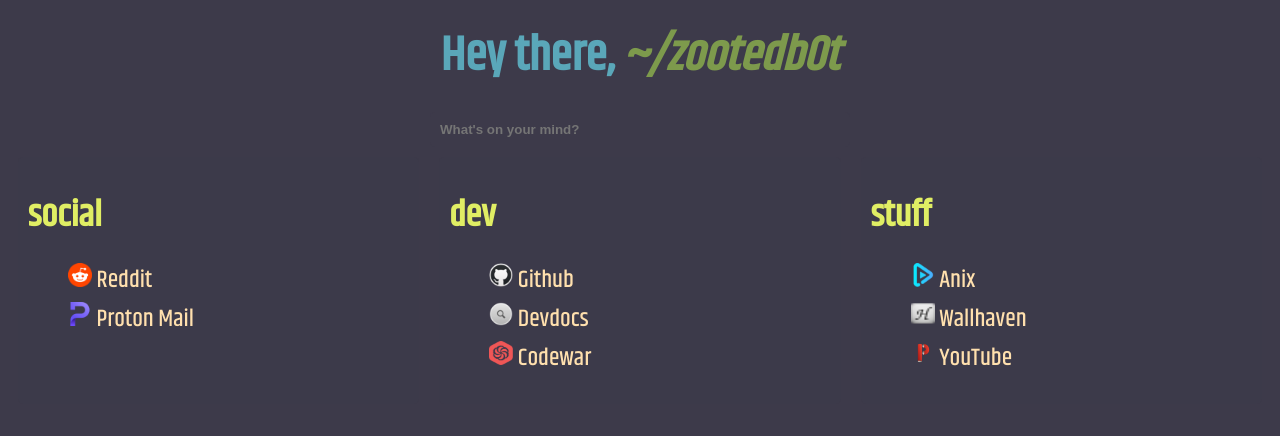
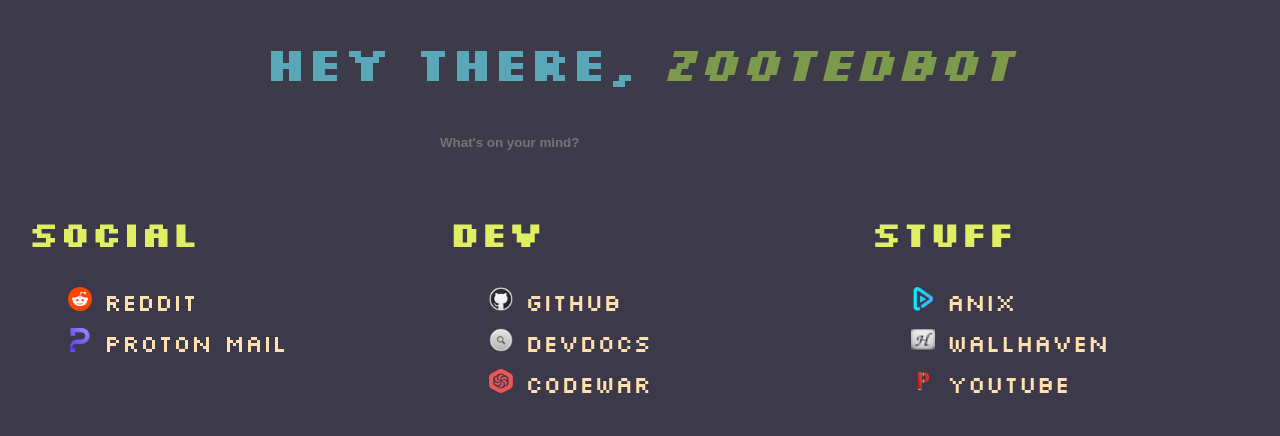
Before and after one commit to zootedb0t/browser-homepage, a website: page docs/index.html in a window 1280 px wide. Drawn offline with Linux system fonts and the light colour scheme.

Commit message:
update font

```diff
--- a/docs/index.html
+++ b/docs/index.html
@@ -10,8 +10,14 @@
     <meta name="viewport" content="width=device-width, initial-scale=1" />
     <link rel="icon" type="image/x-icon" href="images/favicon.ico" />
     <link href="style.css" rel="stylesheet" />
+    <link rel="preconnect" href="https://fonts.googleapis.com" />
+    <link rel="preconnect" href="https://fonts.gstatic.com" crossorigin />
+    <link
+      href="https://fonts.googleapis.com/css2?family=Silkscreen:wght@400;700&display=swap"
+      rel="stylesheet"
+    />
   </head>
-  <h1>Hey there, <span id="blinking">~/zootedb0t</span></h1>
+  <h1>Hey there, <span id="blinking">zootedb0t</span></h1>
   <body>
     <div class="main-container">
       <form autocomplete="off" onsubmit="doSearch(); return false">
--- a/docs/style.css
+++ b/docs/style.css
@@ -10,8 +10,9 @@
 }
 
 @font-face {
-  font-family: "Khand";
-  src: url("fonts/khand/khand-medium-webfont.woff2") format("woff2");
+  /*font-family: "Khand";*/
+  /*src: url("fonts/khand/khand-medium-webfont.woff2") format("woff2");*/
+  font-family: "Silkscreen";
   font-display: swap;
 }
 
@@ -21,7 +22,7 @@
 }
 
 body {
-  font-family: "Khand", sans-serif;
+  font-family: "Silkscreen", sans-serif;
   font-size: 1.5em;
   background-color: rgba(var(--background), 1);
   background-repeat: no-repeat;
```
